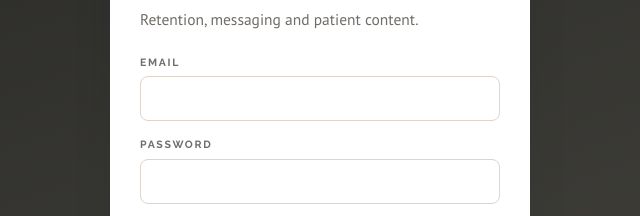
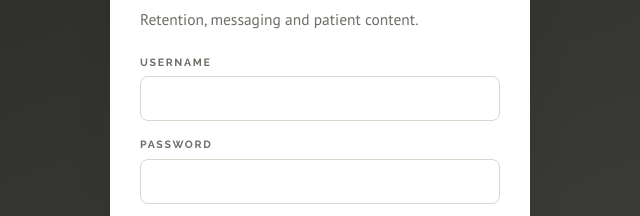
Before and after one commit to LIMENHelix/heartland-app, a website: page public/console/index.html in a window 1280 px wide. Shown: the part 296-512 px from the top of the page, 320-960 px from the left. Drawn offline with Linux system fonts and the light colour scheme; no server answers; a web font is replaced by a local one.

Commit message:
Use sample username for Rejuv demo login

```diff
--- a/public/console/index.html
+++ b/public/console/index.html
@@ -25,8 +25,8 @@
     <p class="lede">Retention, messaging and patient content.</p>
 
     <label class="field">
-      <span class="field__l">Email</span>
-      <input class="input" id="liEmail" type="email" autocomplete="username" required>
+      <span class="field__l">Username</span>
+      <input class="input" id="liEmail" type="text" autocomplete="username" required>
     </label>
     <label class="field">
       <span class="field__l">Password</span>
```
